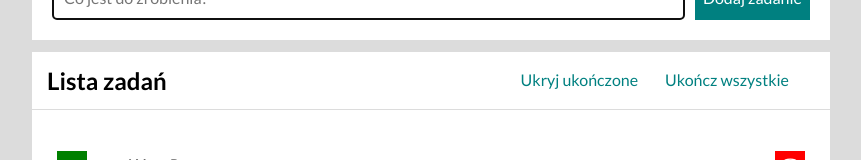
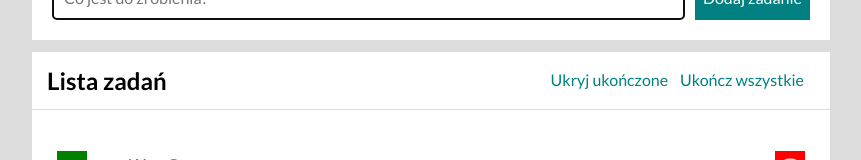
Before and after one commit to danonstinson/todos-list-react, a React (Create React App) app: page / in a window 1280 px wide. Shown: the part 182-342 px from the top of the page, without its empty margins (209-1070 px from the left). Built offline with nearby package versions, Linux system fonts and the light colour scheme.

Commit message:
Buttons_button style changed

```diff
--- a/src/Buttons/style.css
+++ b/src/Buttons/style.css
@@ -2,7 +2,6 @@
     background-color: transparent;
     color: teal;
     border: none;
-    margin-right: 15px;
 }
 
 .buttons__button:hover {
```
